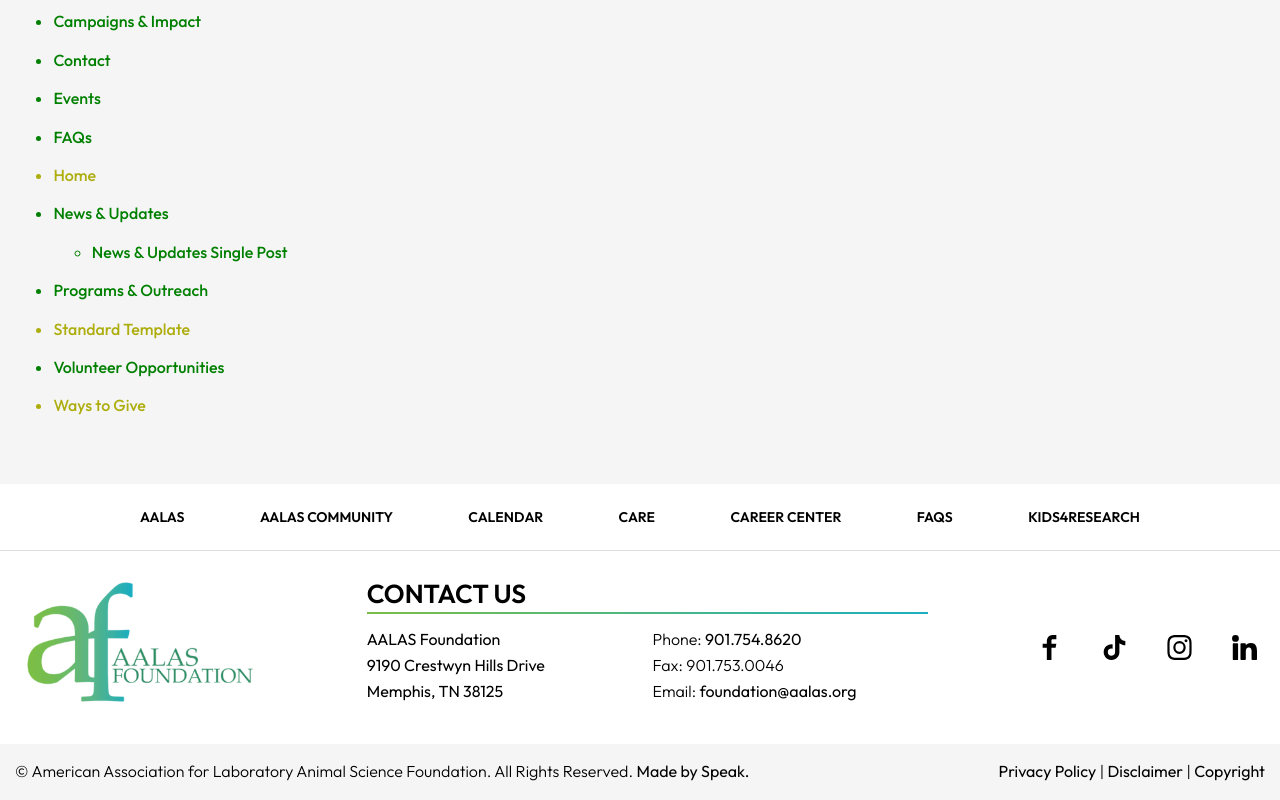
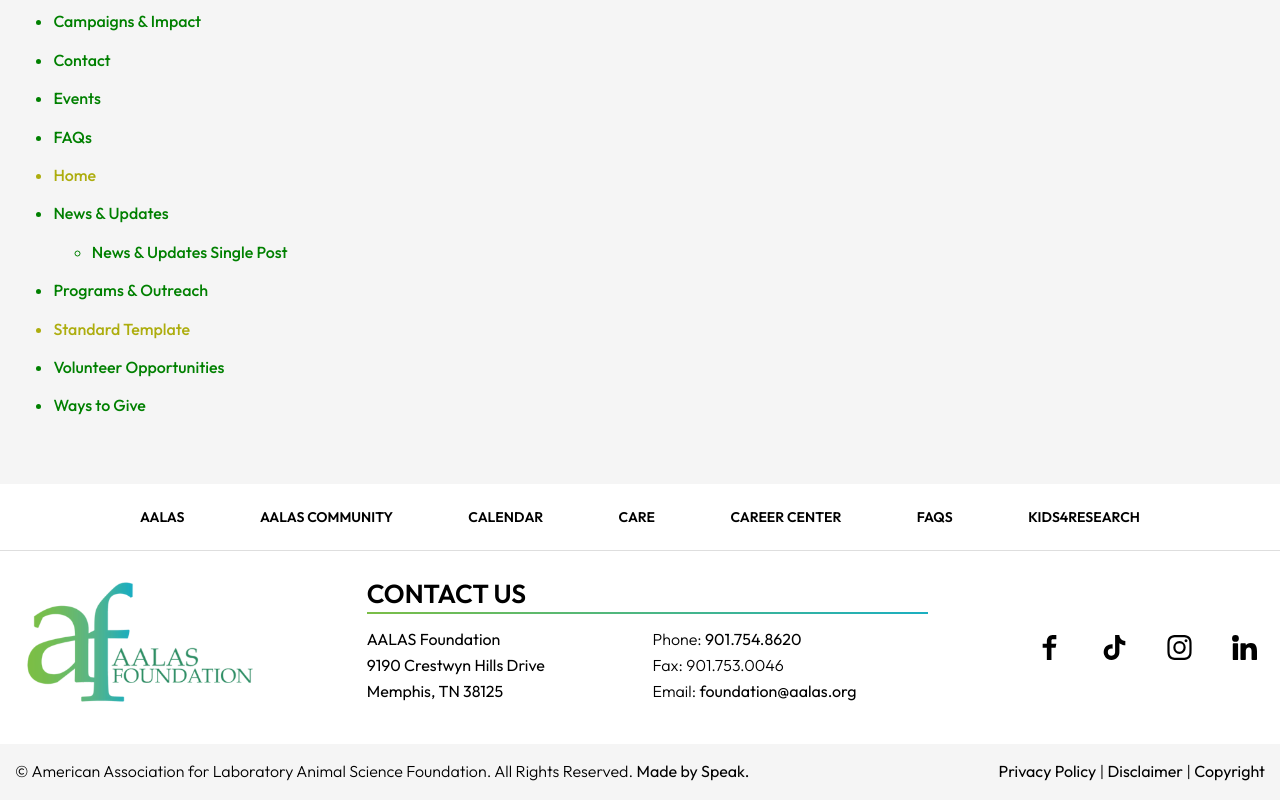
Before and after one commit to the-tiggles/aalas2026, a website: page sitemap.html in a window 1280 px wide. Shown: the part 718-1518 px from the top of the page. Drawn offline with nearby package versions, Linux system fonts and the light colour scheme; files that its build step writes are made by us from their sources.

Commit message:
💻🐧 Updates

```diff
--- a/sitemap.html
+++ b/sitemap.html
@@ -64,7 +64,7 @@
                <li class="green"><a href="./programs-outreach.html" title="Programs and Outreach">Programs &amp; Outreach</a></li>
                <li class="yellow"><a href="./standard-template.html" title="Standard Template">Standard Template</a></li>
                <li class="green"><a href="./volunteer.html" title="Find ways to volunteer">Volunteer Opportunities</a></li>
-               <li class="yellow"><a href="./ways-to-give.html" title="Ways to Give">Ways to Give</a></li>
+               <li class="green"><a href="./ways-to-give.html" title="Ways to Give">Ways to Give</a></li>
             </ul>
          </div>
       </section>
```
